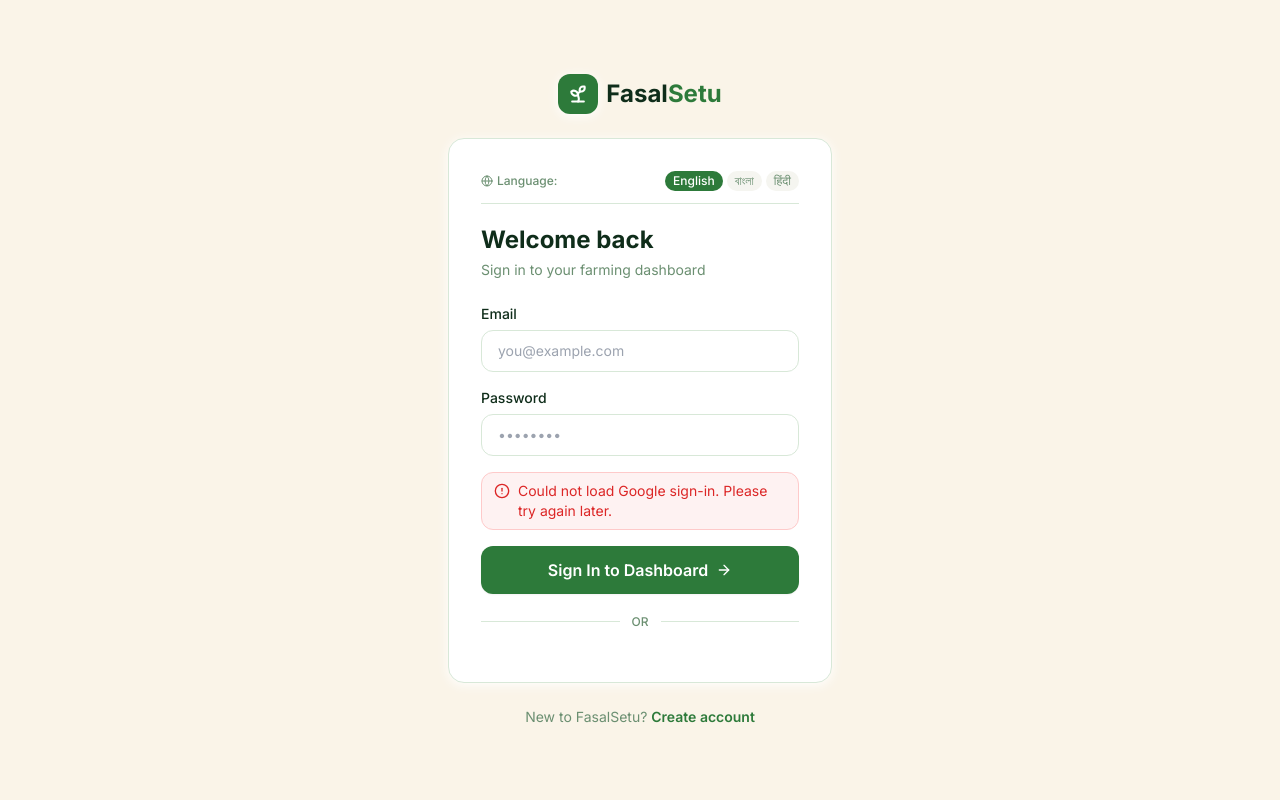
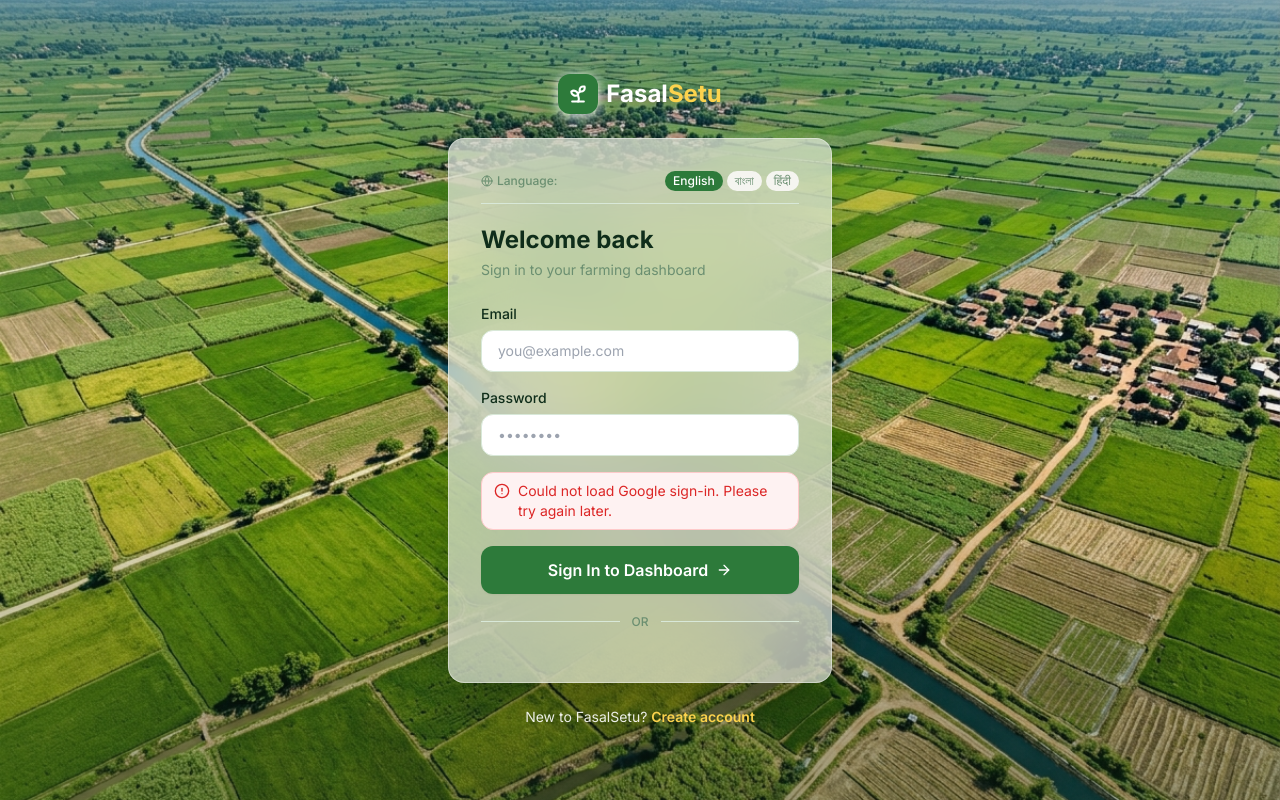
Before and after one commit to Ashmin05/farming, a Next.js app in the folder frontend/: page /login in a window 1280 px wide. Built offline with nearby package versions, Linux system fonts and the light colour scheme; no server answers.

Commit message:
Add glassmorphism background to login and register pages
Floats the auth forms as a frosted-glass card over a farmland satellite
photo, replacing the plain white background.

Co-Authored-By: Claude Sonnet 5 <noreply@anthropic.com>

```diff
--- a/frontend/src/views/LoginPage.tsx
+++ b/frontend/src/views/LoginPage.tsx
@@ -10,6 +10,7 @@
 // ==============================================================================
 
 import { useCallback, useState } from "react";
+import Image from "next/image";
 import Link from "next/link";
 import { useRouter } from "next/navigation";
 import { Sprout, ArrowRight, Globe, AlertCircle } from "lucide-react";
@@ -55,19 +56,29 @@ export default function LoginPage() {
   }, []);
 
   return (
-    <div className="min-h-screen bg-farm-sand flex items-center justify-center p-4" data-theme="light">
-      <div className="w-full max-w-sm">
+    <div className="min-h-screen relative flex items-center justify-center p-4 overflow-hidden" data-theme="light">
+      {/* Background: a farmer using FasalSetu in the field, with a frosted-glass card floating over it */}
+      <Image
+        src="/images/field_satellite.jpg"
+        alt="Satellite-style aerial view of patchwork farmland"
+        fill
+        priority
+        className="object-cover"
+      />
+      <div className="absolute inset-0 bg-gradient-to-b from-farm-dark/25 via-transparent to-farm-dark/40" />
+
+      <div className="relative z-10 w-full max-w-sm">
         {/* Logo */}
         <Link href="/" className="flex items-center gap-2 justify-center mb-6">
           <div className="w-10 h-10 bg-farm-green rounded-xl flex items-center justify-center shadow-card">
             <Sprout className="w-5 h-5 text-white" strokeWidth={2.5} />
           </div>
-          <span className="font-bold text-2xl text-farm-dark">
-            Fasal<span className="text-farm-green">Setu</span>
+          <span className="font-bold text-2xl text-white drop-shadow-sm">
+            Fasal<span className="text-amber-300">Setu</span>
           </span>
         </Link>
 
-        <div className="bg-white rounded-2xl shadow-card border border-farm-border-color p-8">
+        <div className="bg-white/60 backdrop-blur-2xl rounded-2xl shadow-2xl border border-white/40 p-8">
           {/* Language Switcher */}
           <div className="flex items-center justify-between mb-5 pb-3 border-b border-farm-border-color">
             <span className="text-xs text-farm-muted flex items-center gap-1 font-medium">
@@ -160,9 +171,9 @@ export default function LoginPage() {
           )}
         </div>
 
-        <p className="text-center text-sm text-farm-muted mt-6">
+        <p className="text-center text-sm text-white/90 drop-shadow-sm mt-6">
           New to FasalSetu?{" "}
-          <Link href="/register" className="text-farm-green font-semibold hover:underline">
+          <Link href="/register" className="text-amber-300 font-semibold hover:text-amber-200 hover:underline">
             Create account
           </Link>
         </p>
--- a/frontend/src/views/RegisterPage.tsx
+++ b/frontend/src/views/RegisterPage.tsx
@@ -10,6 +10,7 @@
 // right after signing up to fill those in (see auth flow docs in EXPLAIN.md).
 // ==============================================================================
 
+import Image from "next/image";
 import Link from "next/link";
 import { Sprout, ArrowRight, AlertCircle } from "lucide-react";
 
@@ -61,18 +62,28 @@ export default function RegisterPage() {
   }, []);
 
   return (
-    <div className="min-h-screen bg-farm-sand flex items-center justify-center p-4" data-theme="light">
-      <div className="w-full max-w-sm">
+    <div className="min-h-screen relative flex items-center justify-center p-4 overflow-hidden" data-theme="light">
+      {/* Background: a farmer using FasalSetu in the field, with a frosted-glass card floating over it */}
+      <Image
+        src="/images/field_satellite.jpg"
+        alt="Satellite-style aerial view of patchwork farmland"
+        fill
+        priority
+        className="object-cover"
+      />
+      <div className="absolute inset-0 bg-gradient-to-b from-farm-dark/25 via-transparent to-farm-dark/40" />
+
+      <div className="relative z-10 w-full max-w-sm">
         <Link href="/" className="flex items-center gap-2 justify-center mb-8">
           <div className="w-10 h-10 bg-farm-green rounded-xl flex items-center justify-center shadow-card">
             <Sprout className="w-5 h-5 text-white" strokeWidth={2.5} />
           </div>
-          <span className="font-bold text-2xl text-farm-dark">
-            Fasal<span className="text-farm-green">Setu</span>
+          <span className="font-bold text-2xl text-white drop-shadow-sm">
+            Fasal<span className="text-amber-300">Setu</span>
           </span>
         </Link>
 
-        <div className="bg-white rounded-2xl shadow-card border border-farm-border-color p-8">
+        <div className="bg-white/60 backdrop-blur-2xl rounded-2xl shadow-2xl border border-white/40 p-8">
           <h1 className="text-2xl font-bold text-farm-dark mb-1">Create your account</h1>
           <p className="text-farm-muted text-sm mb-6">
             Smart farming intelligence for your fields. You'll finish setting up your profile
@@ -156,9 +167,9 @@ export default function RegisterPage() {
           )}
         </div>
 
-        <p className="text-center text-sm text-farm-muted mt-6">
+        <p className="text-center text-sm text-white/90 drop-shadow-sm mt-6">
           Already have an account?{" "}
-          <Link href="/login" className="text-farm-green font-semibold hover:underline">
+          <Link href="/login" className="text-amber-300 font-semibold hover:text-amber-200 hover:underline">
             Log in to Dashboard
           </Link>
         </p>
```
